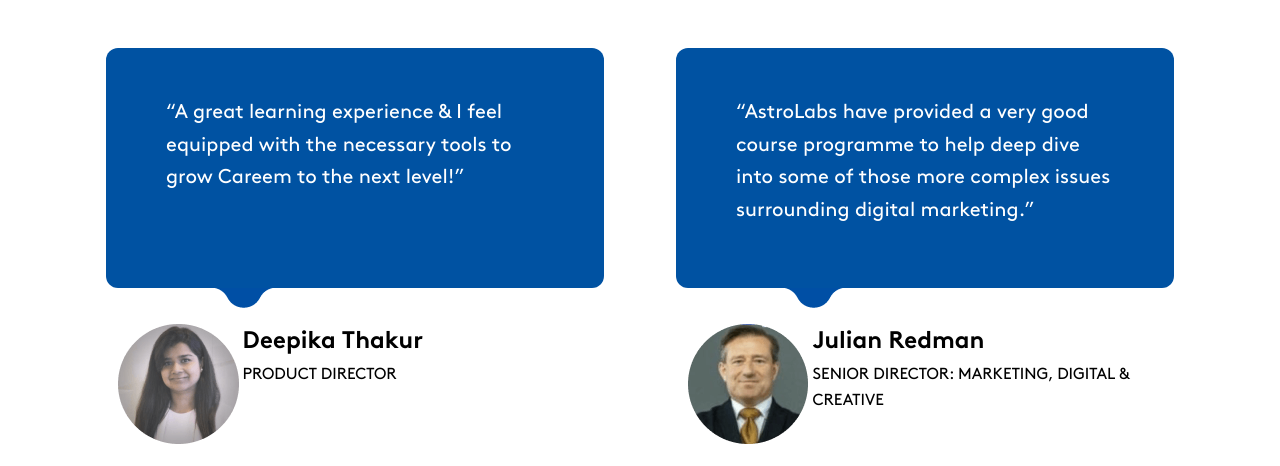
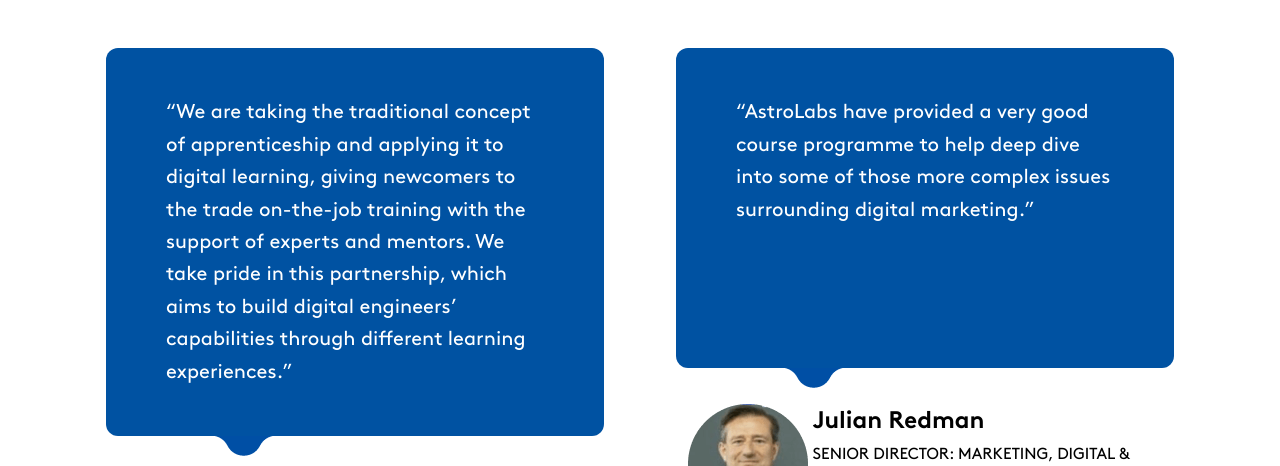
Before and after one commit to Nokrei/corporate-training, a plain HTML site: page index.html in a window 1280 px wide. Shown: the part 7768-8234 px from the top of the page. Drawn offline with nearby package versions, Linux system fonts and the light colour scheme; files whose address does not match are found by name.

Commit message:
Replace Deekpika testimonial and image with BSF in corporate section, adjust card height for new testimonial

```diff
--- a/index.html
+++ b/index.html
@@ -685,27 +685,28 @@
       <div class="row">
         <div class="col-xl-6 pb-5 pb-xl-0 px-2 px-md-5 ">
           <div class="row px-3 px-md-0">
-            <div class="blue-card  blue-bg h-15r">
+            <div class="blue-card  blue-bg h-20r">
               <img src="images/lower_bubble.png"/>
               <p class="p-5 font-white">
-                “A great learning experience & I feel equipped with the
-                necessary tools to grow Careem to the next level!”
+                “We are taking the traditional concept of apprenticeship and applying it to digital learning,
+                giving newcomers to the trade on-the-job training with the support of experts and mentors. We take pride in this partnership,
+                 which aims to build digital engineers’ capabilities through different learning experiences.”
               </p>
             </div>
           </div>
           <div class="row pt-0 pt-md-5 mt-xl-3 pt-xl-0 blue-card-desc">
             <div class="col-4 col-sm-3">
-              <img src="images/deepika.png" alt="Deepika Thakur" />
+              <img src="images/logo-bsf-small.png" alt="Banque Saudi Fransi" />
             </div>
             <div class="col-8 col-sm-9 ">
-              <h6>Deepika Thakur</h6>
-              <p class="font-16 lh-26">PRODUCT DIRECTOR</p>
+              <h6>Reema Siyam</h6>
+              <p class="font-16 lh-26">HEAD OF LEARING AND TALENT MANAGEMENT AT BANQUE SAUDI FRANSI</p>
             </div>
           </div>
         </div>
         <div class="col-xl-6 px-2 px-md-5">
           <div class=" row px-3 px-md-0">
-            <div class="blue-card blue-bg h-15r">
+            <div class="blue-card blue-bg h-20r">
               <img src="images/lower_bubble.png"/>
               <p class="p-5 font-white">
                 “AstroLabs have provided a very good course programme to help
```
Also changed, not shown: images/logo-bsf-small.png (added).
